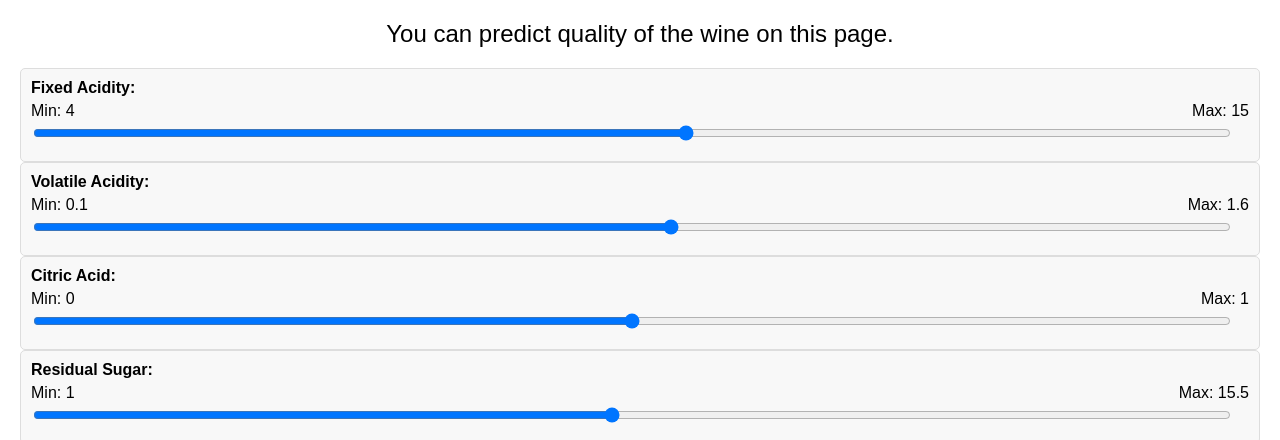
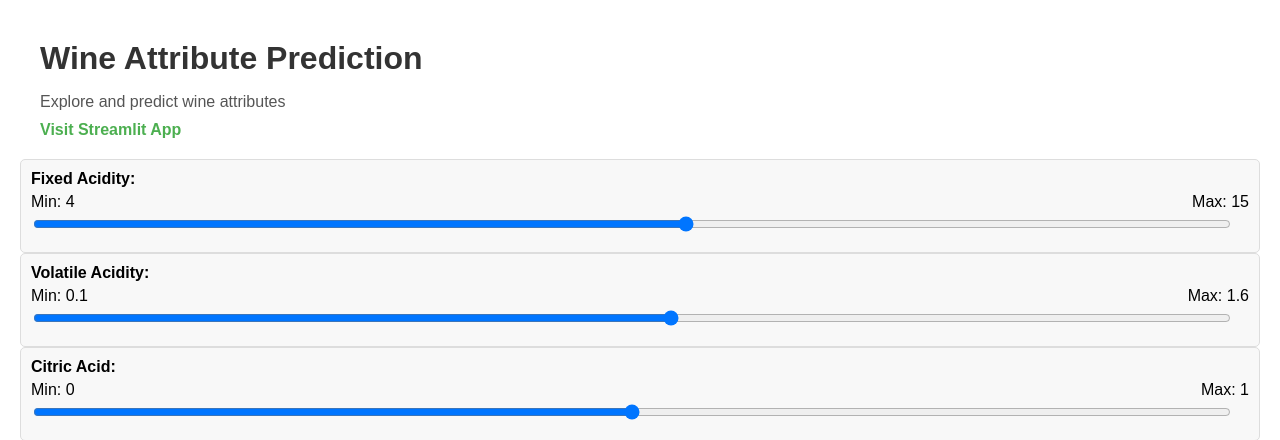
Before and after one commit to Amersant1/Vine_quality_analysis_and_ml, a Flask app: page / in a window 1280 px wide. Shown: the top 440 px of the page. Run offline with Flask 3, Linux system fonts and the light colour scheme.

Commit message:
added header

```diff
--- a/api/static/style.css
+++ b/api/static/style.css
@@ -56,3 +56,36 @@ button {
     font-weight: bold;
     font-size: 16px;
 }
+
+.header_of_block {
+    text-align: center;
+    font-size: 24px;
+    margin-bottom: 20px;
+    color: white; /* Set the text color to white */
+}
+
+.header_content {
+    background-color: #fff; /* Set the background color to white */
+    padding: 20px;
+    border-radius: 5px;
+}
+
+.header_content h1 {
+    margin: 0;
+    color: #333; /* Set the title color to a dark color for contrast */
+}
+
+.header_content p {
+    margin-bottom: 10px;
+    color: #555; /* Set the description color to a slightly darker color for contrast */
+}
+
+.header_content a {
+    color: #4caf50; /* Set the link color */
+    text-decoration: none;
+    font-weight: bold;
+}
+
+.header_content a:hover {
+    text-decoration: underline; /* Add underline on hover for better user feedback */
+}
--- a/api/templates/index.html
+++ b/api/templates/index.html
@@ -9,9 +9,11 @@
 </head>
 <body>
 
-<div class="header_of_block">
-    You can predict quality of the wine on this page.
-</div>
+    <div class="header_content">
+        <h1>Wine Attribute Prediction</h1>
+        <p>Explore and predict wine attributes</p>
+        <a href="https://humble-capybara-xg5gvjvw699fpq4w-8501.app.github.dev/" target="_blank">Visit Streamlit App</a>
+    </div>
 <form id="wineForm" action="/prediction" method="POST">
 
     <!-- Block 1 -->
--- a/app/controller.py
+++ b/app/controller.py
@@ -11,7 +11,7 @@ import plotly.express as px
 
 
 #------------------------------------------------------------data
-path='..\data\winequality-red (1).csv'
+path='../data/winequality-red (1).csv'
 
 
 df = pd.read_csv(path)
```
